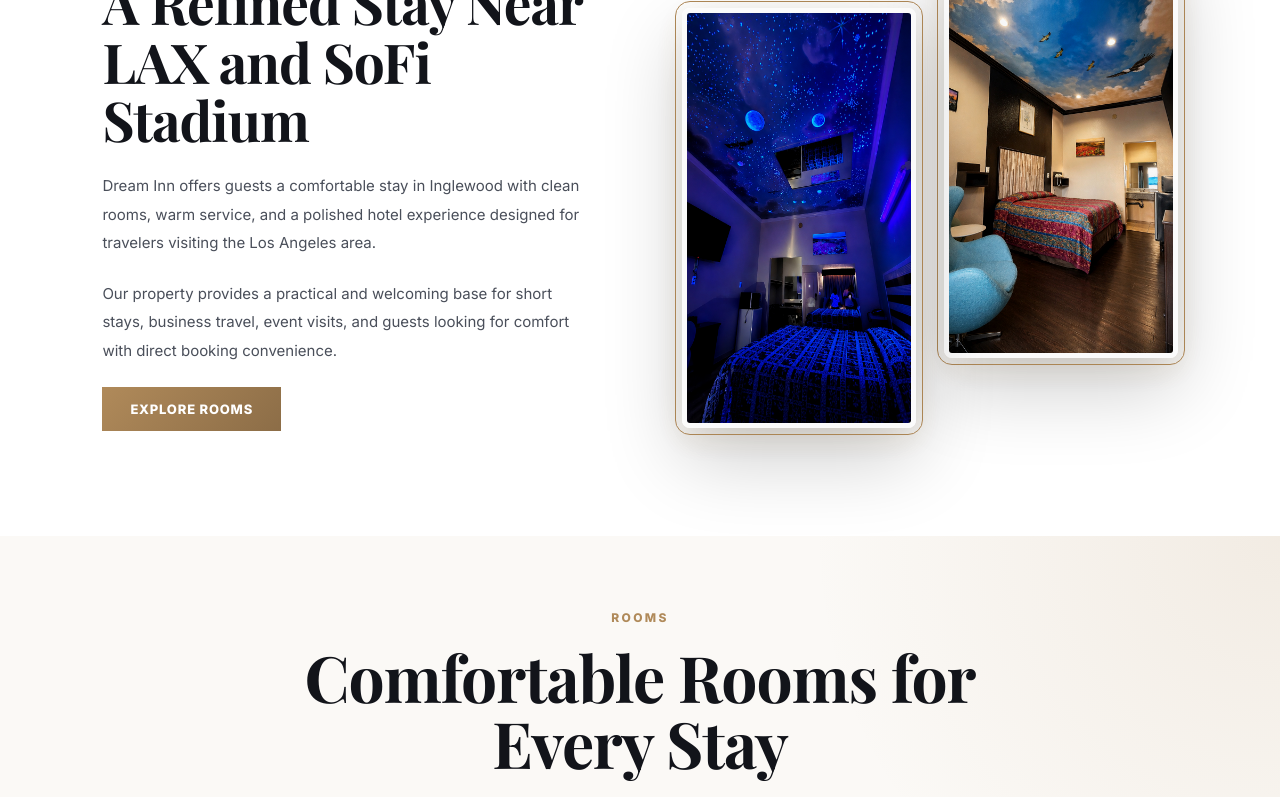
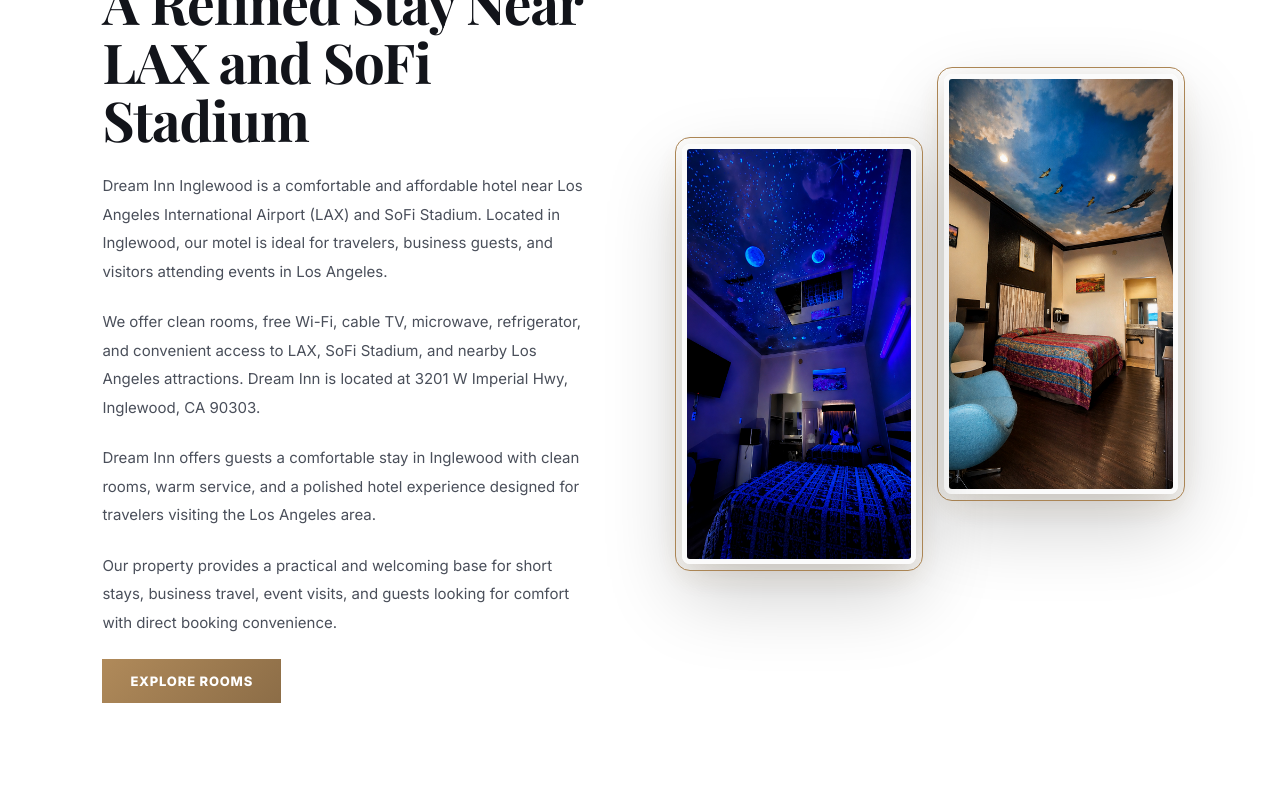
Before and after one commit to meetx00719/dream-inn-website, a React (Vite) app: page / in a window 1280 px wide. Shown: the part 1355-2152 px from the top of the page. Built offline with nearby package versions, Linux system fonts and the light colour scheme; a web font is replaced by a local one.

Commit message:
add seo boost

```diff
--- a/src/App.jsx
+++ b/src/App.jsx
@@ -307,6 +307,18 @@ function App() {
           <div className="aboutCopy">
             <span className="sectionKicker">About Us</span>
             <h2>A Refined Stay Near LAX and SoFi Stadium</h2>
+            <p>
+  Dream Inn Inglewood is a comfortable and affordable hotel near Los Angeles
+  International Airport (LAX) and SoFi Stadium. Located in Inglewood, our motel
+  is ideal for travelers, business guests, and visitors attending events in Los
+  Angeles.
+</p>
+
+<p>
+  We offer clean rooms, free Wi-Fi, cable TV, microwave, refrigerator, and
+  convenient access to LAX, SoFi Stadium, and nearby Los Angeles attractions.
+  Dream Inn is located at 3201 W Imperial Hwy, Inglewood, CA 90303.
+</p>
             <p>
               Dream Inn offers guests a comfortable stay in Inglewood with clean rooms,
               warm service, and a polished hotel experience designed for travelers visiting
```
